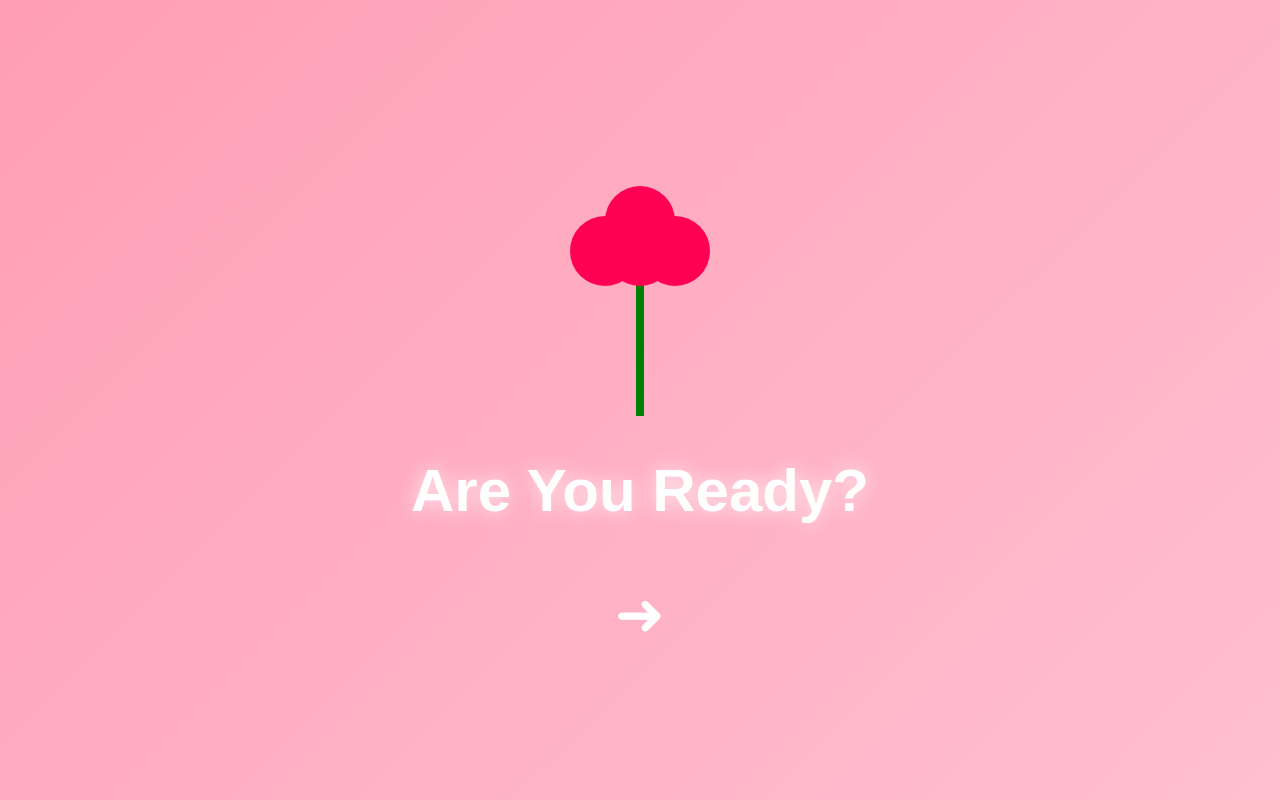
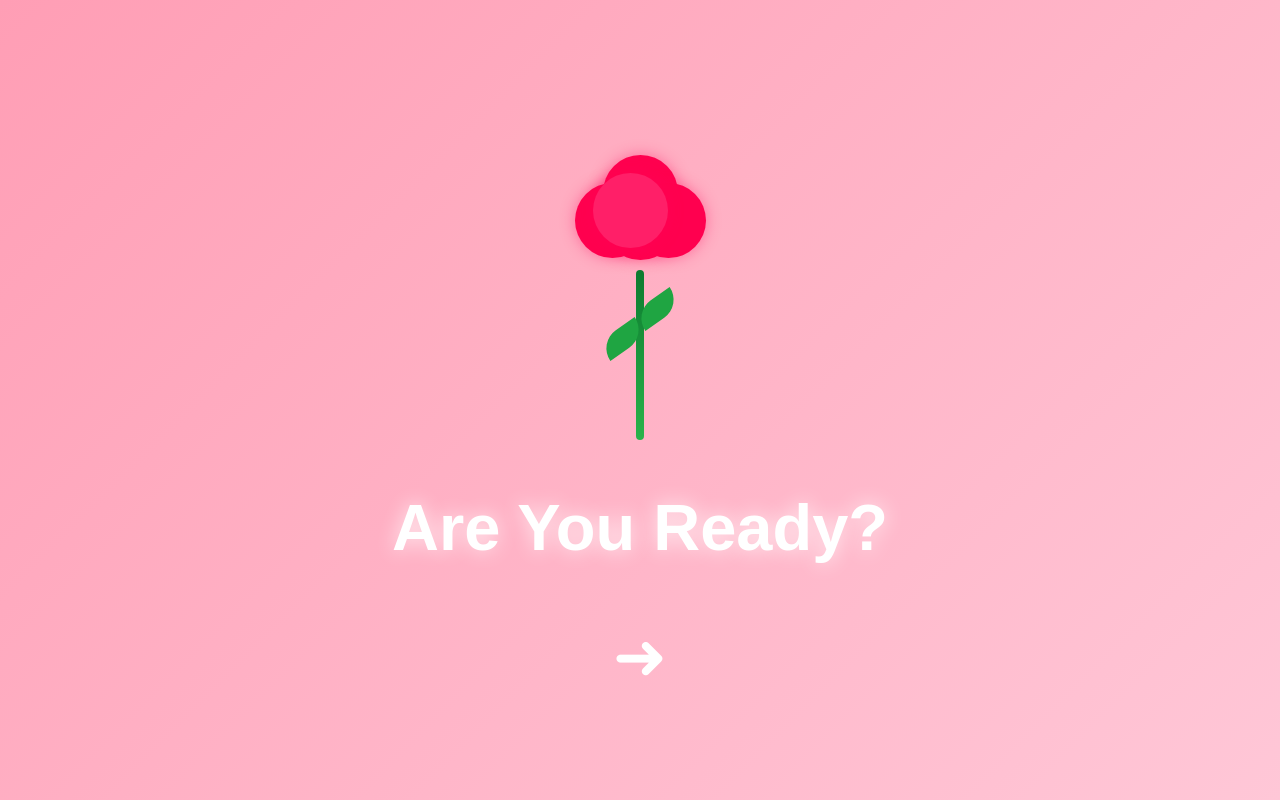
Before and after one commit to dpkydvv5-sketch/appreciation-for-her-, a plain HTML site: page index.html in a window 1280 px wide. Shown: the top 800 px of the page. Drawn offline with Linux system fonts and the light colour scheme.

Commit message:
Update index.html

```diff
--- a/index.html
+++ b/index.html
@@ -11,12 +11,11 @@
     margin:0;
     padding:0;
     box-sizing:border-box;
-    font-family: 'Poppins', sans-serif;
+    font-family:'Poppins',sans-serif;
 }
 
 body{
     overflow:hidden;
-    background:#ffb6c1;
 }
 
 /* PAGES */
@@ -42,69 +41,135 @@ body{
 /* PAGE 1 */
 
 #page1{
-    background:linear-gradient(135deg,#ff9eb5,#ffbfd1);
+    background:linear-gradient(135deg,#ff9eb5,#ffc7d7);
 }
 
 .title{
-    font-size:60px;
+    font-size:65px;
     color:white;
-    margin-top:40px;
+    margin-top:30px;
     text-shadow:0 0 20px rgba(255,255,255,0.8);
+    text-align:center;
 }
 
 .arrow{
     margin-top:40px;
-    font-size:60px;
+    font-size:65px;
     color:white;
     cursor:pointer;
-    animation: bounce 1.5s infinite;
+    animation:bounce 1.5s infinite;
 }
 
 @keyframes bounce{
-    0%,100%{transform:translateY(0);}
-    50%{transform:translateY(15px);}
+    0%,100%{
+        transform:translateY(0);
+    }
+
+    50%{
+        transform:translateY(15px);
+    }
 }
 
-/* ROSE */
+/* REALISTIC ROSE */
 
 .rose-container{
     position:relative;
-    width:200px;
-    height:250px;
+    width:220px;
+    height:320px;
+    margin-bottom:20px;
 }
 
 .stem{
+    position:absolute;
     width:8px;
-    height:140px;
-    background:green;
+    height:170px;
+    background:linear-gradient(to bottom,#0d7a2f,#29b34a);
+    bottom:0;
+    left:106px;
+    border-radius:10px;
+}
+
+.leaf{
     position:absolute;
-    bottom:0;
-    left:96px;
+    width:45px;
+    height:22px;
+    background:#1fa542;
+    border-radius:50px 0;
+}
+
+.leaf1{
+    bottom:90px;
+    left:70px;
+    transform:rotate(-35deg);
+}
+
+.leaf2{
+    bottom:120px;
+    left:105px;
+    transform:rotate(145deg);
+}
+
+.rose{
+    position:absolute;
+    top:35px;
+    left:45px;
+    width:130px;
+    height:130px;
 }
 
 .petal{
-    width:70px;
-    height:70px;
-    background:#ff0055;
     position:absolute;
+    width:75px;
+    height:75px;
+    background:#ff004f;
     border-radius:50%;
     opacity:0;
-    animation: bloom 3s forwards;
+    transform:scale(0);
+    animation:bloom 1.5s forwards;
+    box-shadow:0 0 15px rgba(255,0,90,0.4);
 }
 
-.p1{ top:50px; left:65px; animation-delay:0.5s; }
-.p2{ top:20px; left:65px; animation-delay:1s; }
-.p3{ top:50px; left:30px; animation-delay:1.5s; }
-.p4{ top:50px; left:100px; animation-delay:2s; }
+.p1{
+    top:30px;
+    left:28px;
+    animation-delay:0.3s;
+}
+
+.p2{
+    top:0;
+    left:28px;
+    animation-delay:0.9s;
+}
+
+.p3{
+    top:28px;
+    left:0;
+    animation-delay:1.5s;
+}
+
+.p4{
+    top:28px;
+    left:56px;
+    animation-delay:2.1s;
+}
+
+.p5{
+    top:18px;
+    left:18px;
+    background:#ff1f68;
+    animation-delay:2.8s;
+}
 
 @keyframes bloom{
-    from{
-        transform:scale(0);
+
+    0%{
         opacity:0;
+        transform:scale(0) rotate(-20deg);
     }
-    to{
-        transform:scale(1);
+
+    100%{
         opacity:1;
+        transform:scale(1) rotate(0deg);
     }
 }
 
@@ -112,28 +177,28 @@ body{
 
 #page2{
     background:linear-gradient(135deg,#ffc1d6,#ffd9e6);
-    color:white;
     text-align:center;
 }
 
 .note{
-    max-width:700px;
-    background:rgba(255,255,255,0.15);
+    max-width:750px;
+    background:rgba(255,255,255,0.2);
     padding:40px;
     border-radius:25px;
     backdrop-filter:blur(10px);
     box-shadow:0 0 30px rgba(255,255,255,0.3);
-    animation: fadeIn 2s;
+    animation:fadeIn 2s;
+    color:#c40032;
 }
 
 .note h1{
     margin-bottom:20px;
-    font-size:45px;
+    font-size:50px;
 }
 
 .note p{
-    font-size:22px;
-    line-height:1.8;
+    font-size:23px;
+    line-height:1.9;
 }
 
 .btn{
@@ -153,10 +218,12 @@ body{
 }
 
 @keyframes fadeIn{
+
     from{
         opacity:0;
         transform:translateY(40px);
     }
+
     to{
         opacity:1;
         transform:translateY(0);
@@ -182,12 +249,18 @@ body{
     height:3px;
     background:white;
     border-radius:50%;
-    animation: twinkle 2s infinite alternate;
+    animation:twinkle 2s infinite alternate;
 }
 
 @keyframes twinkle{
-    from{opacity:0.2;}
-    to{opacity:1;}
+
+    from{
+        opacity:0.2;
+    }
+
+    to{
+        opacity:1;
+    }
 }
 
 .final-message{
@@ -195,12 +268,12 @@ body{
     z-index:2;
     color:white;
     text-align:center;
-    animation: fadeIn 3s;
+    animation:fadeIn 3s;
 }
 
 .final-message h1{
-    font-size:60px;
-    margin-bottom:20px;
+    font-size:65px;
+    margin-bottom:25px;
     color:#ff80aa;
 }
 
@@ -208,21 +281,36 @@ body{
     font-size:24px;
     width:80%;
     margin:auto;
-    line-height:1.8;
+    line-height:1.9;
 }
 
 .heart{
-    font-size:80px;
+    font-size:90px;
     margin-top:30px;
-    animation: heartbeat 1.5s infinite;
+    animation:heartbeat 1.5s infinite;
 }
 
 @keyframes heartbeat{
-    0%{transform:scale(1);}
-    25%{transform:scale(1.2);}
-    50%{transform:scale(1);}
-    75%{transform:scale(1.2);}
-    100%{transform:scale(1);}
+
+    0%{
+        transform:scale(1);
+    }
+
+    25%{
+        transform:scale(1.2);
+    }
+
+    50%{
+        transform:scale(1);
+    }
+
+    75%{
+        transform:scale(1.2);
+    }
+
+    100%{
+        transform:scale(1);
+    }
 }
 
 </style>
@@ -235,11 +323,20 @@ body{
 <div class="page active" id="page1">
 
     <div class="rose-container">
+
+        <div class="rose">
+            <div class="petal p1"></div>
+            <div class="petal p2"></div>
+            <div class="petal p3"></div>
+            <div class="petal p4"></div>
+            <div class="petal p5"></div>
+        </div>
+
         <div class="stem"></div>
-        <div class="petal p1"></div>
-        <div class="petal p2"></div>
-        <div class="petal p3"></div>
-        <div class="petal p4"></div>
+
+        <div class="leaf leaf1"></div>
+        <div class="leaf leaf2"></div>
+
     </div>
 
     <h1 class="title">Are You Ready?</h1>
@@ -257,17 +354,20 @@ body{
         <h1>For You 🌸</h1>
 
         <p>
-            I just wanted to appreciate something that maybe you don't even realize yourself.
-            The way you've been putting efforts into our friendship lately genuinely means a lot to me.
+            Main bas ek cheez appreciate karna chahta tha jo shayad tum khud bhi realize nahi karti.
+            Pichle kuch time se tum jis tarah efforts laga rahi ho hamari friendship mein, woh genuinely mere liye kaafi special hai.
 
-            Your behavior, your care, your time, your presence... everything feels comforting and special.
+            Tumhara behavior, care, time aur presence... sab kuch ek alag sa comfort feel karwata hai.
 
-            In a world where most connections become dry with time, you somehow made this friendship feel warmer and more meaningful day by day.
+            Aaj kal zyada tar connections time ke saath dry ho jaate hain,
+            but tumne iss friendship ko aur zyada warm aur meaningful bana diya hai.
 
-            And honestly, not everyone notices efforts the way they should be noticed...
-            but I do.
+            Aur honestly, har kisi ke efforts notice nahi kiye jaate...
+            but main karta hoon.
 
-            So this little thing is just a reminder that your efforts are valued, appreciated, and never ignored. 💖
+            Toh yeh choti si cheez bas iss baat ka reminder hai ki
+            tumhare efforts valued hain, appreciated hain,
+            aur kabhi ignore nahi kiye gaye. 💖
         </p>
 
         <button class="btn" onclick="nextPage(3)">Go Ahead ✨</button>
@@ -287,15 +387,15 @@ body{
         <h1>You’re Rare 🌹</h1>
 
         <p>
-            Some people enter life and simply stay like ordinary memories.
-            But some people leave peace in your mind, comfort in your heart,
-            and smiles in moments you didn't expect.
+            Kuch log life mein aate hain aur bas ek normal memory banke reh jaate hain.
+            But kuch log unknowingly dil ko peace, mind ko comfort
+            aur moments ko genuine smiles de jaate hain.
 
-            You're becoming one of those people for me.
+            Aur tum dheere dheere mere liye unhi logon mein se ek ban rahi ho.
 
-            Thank you for being genuine.
-            Thank you for your efforts.
-            Thank you for making this friendship feel beautiful. ✨
+            Thank you genuine hone ke liye.
+            Thank you efforts lagane ke liye.
+            Aur thank you iss friendship ko itna beautiful feel karwane ke liye. ✨
         </p>
 
         <div class="heart">❤️</div>
@@ -322,9 +422,11 @@ const starsContainer = document.getElementById('stars');
 for(let i=0;i<120;i++){
 
     let star = document.createElement('div');
+
     star.classList.add('star');
 
     star.style.top = Math.random()*100 + "%";
+
     star.style.left = Math.random()*100 + "%";
 
     star.style.animationDuration = (Math.random()*3+1)+"s";
```
